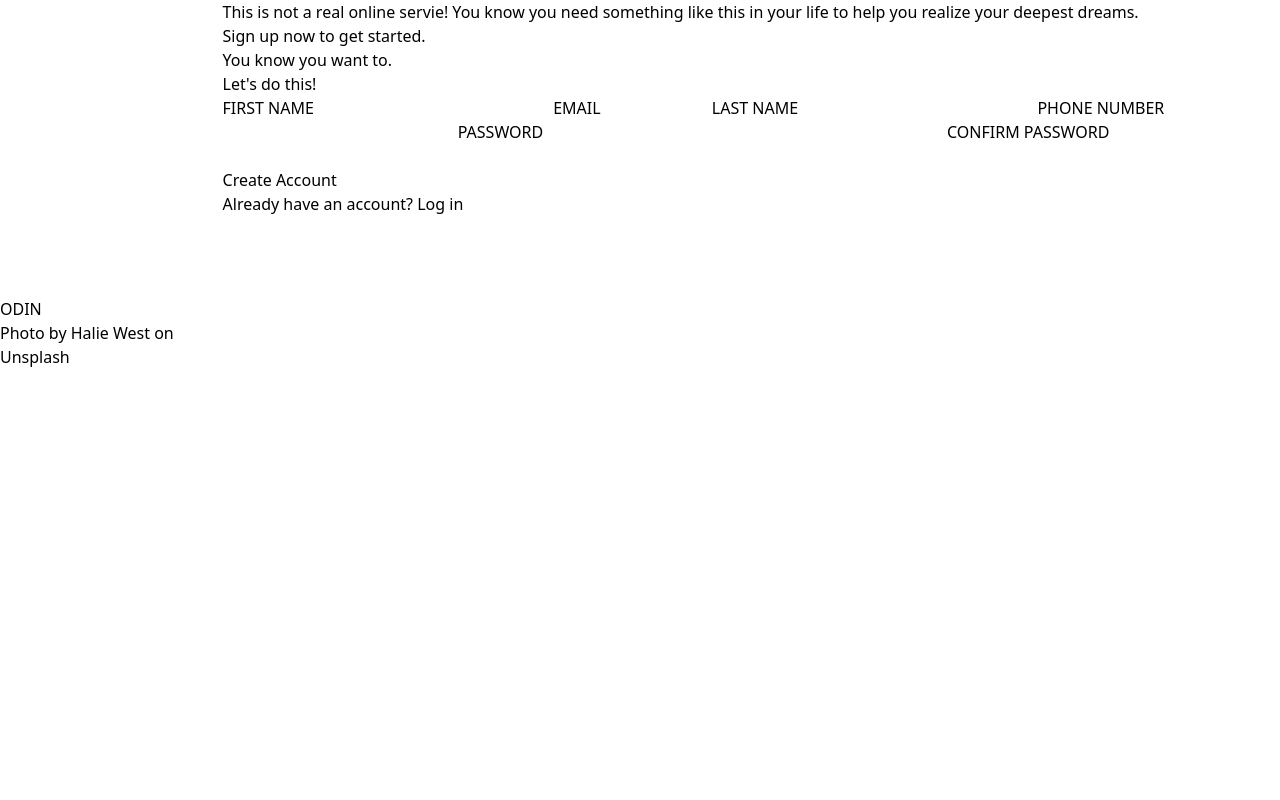
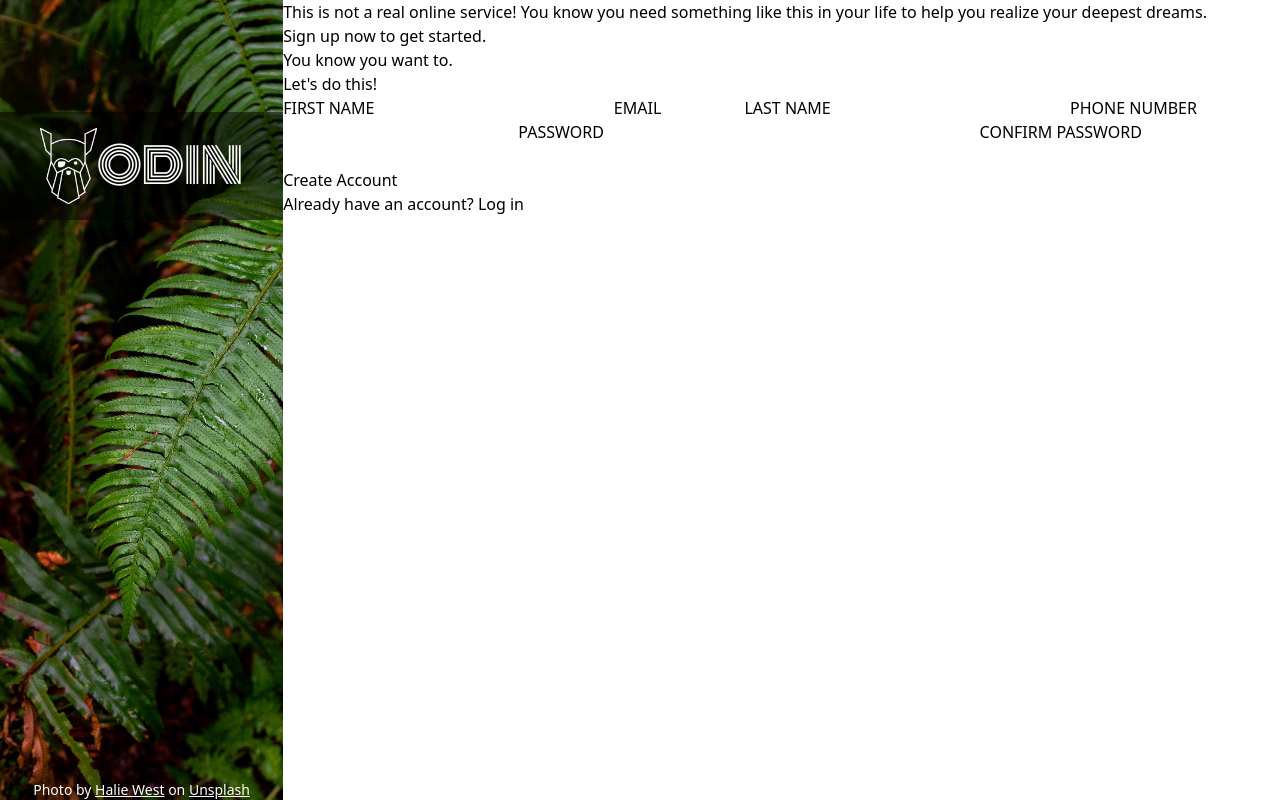
Before and after one commit to Medafu/sign-up-form, a plain HTML site: page index.html in a window 1280 px wide. Drawn offline with nearby package versions, Linux system fonts and the light colour scheme.

Commit message:
Sidebar styling finished

```diff
--- a/index.html
+++ b/index.html
@@ -5,18 +5,21 @@
     <meta http-equiv="X-UA-Compatible" content="IE=edge">
     <meta name="viewport" content="width=device-width, initial-scale=1.0">
     <title>Sign-up</title>
+    <link rel="preconnect" href="https://fonts.googleapis.com">
+    <link rel="preconnect" href="https://fonts.gstatic.com" crossorigin>
+    <link href="https://fonts.googleapis.com/css2?family=Monoton&display=swap" rel="stylesheet">
     <script src="http://cdn.tailwindcss.com"></script>
 </head>
 <body class="flex">
-    <div id="sidebar" class="h-screen w-1/3 bg-cover" style="background-image: url(/bg-image.jpg);">
-        <div>
-            <img src="/assets/odin-logo.png" alt="odin logo">
-            <p>ODIN</p>
+    <div id="sidebar" class="relative h-screen w-[45%] bg-cover" style="background-image: url(/assets/bg-image.jpg);">
+        <div class="relative flex items-center justify-center w-full bg-black/50 h-fit top-28 py-4">
+            <img class="w-1/5 h-1/5" src="/assets/odin-logo.png" alt="odin logo">
+            <p class="relative text-white text-5xl" style="font-family: 'Monoton', cursive;">ODIN</p>
         </div>
-        <p>Photo by <a href="https://unsplash.com/@haliewestphoto">Halie West</a> on <a href="https://unsplash.com/photos/25xggax4bSA">Unsplash</a></p>
+        <p class="absolute bottom-0 text-center text-sm w-full text-white">Photo by <a class="underline" href="https://unsplash.com/@haliewestphoto">Halie West</a> on <a class="underline" href="https://unsplash.com/photos/25xggax4bSA">Unsplash</a></p>
     </div>
     <div id="content">
-        <h1>This is not a real online servie!
+        <h1>This is not a real online service!
             You know you need something like
             this in your life to help you realize
             your deepest dreams.<br>Sign up <span>now</span> to get started.
```
